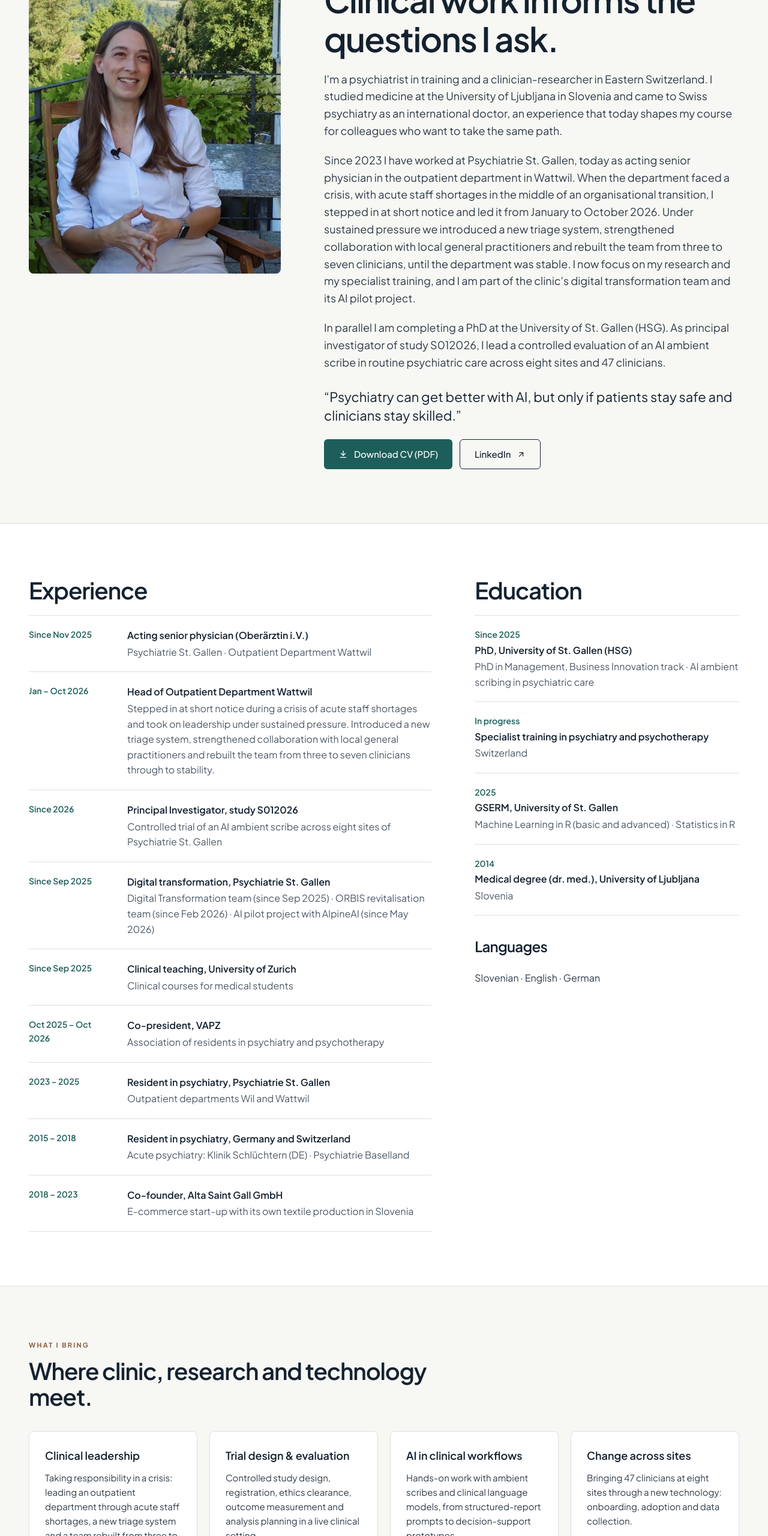
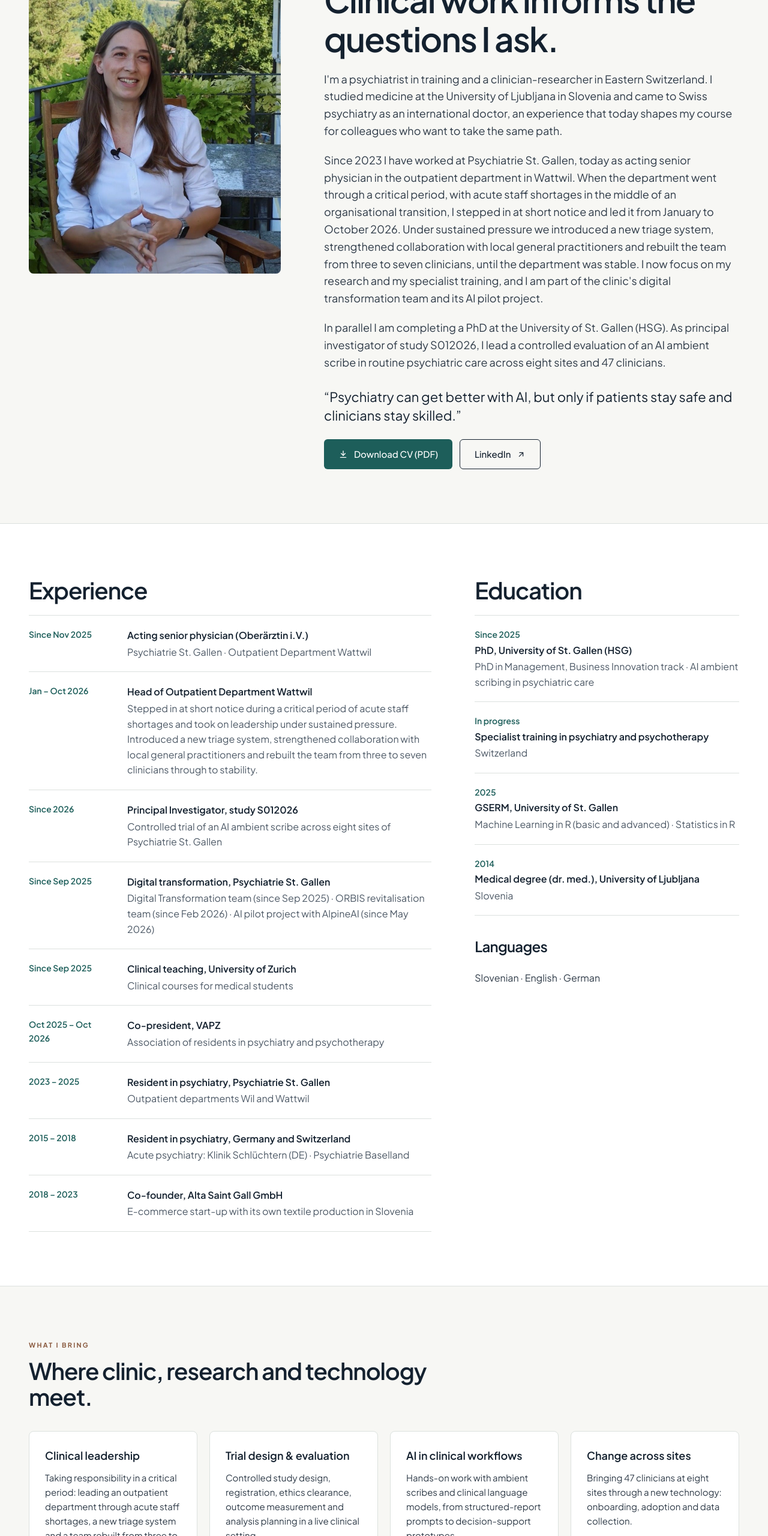
Before and after one commit to majadobelsek-lgtm/webseite, a plain HTML site: page about.html in a window 1280 px wide. Shown: the part 240-2800 px from the top of the page at 60% size. Drawn offline with Linux system fonts and the light colour scheme.

Commit message:
Update about page: wording for head-of-department period
Co-Authored-By: Claude Opus 5.5 <noreply@anthropic.com>
Claude-Session: https://claude.ai/code/session_01RMxbYj8MAWg163qb1w1msj

```diff
--- a/about.html
+++ b/about.html
@@ -42,7 +42,7 @@
 <p style="margin: 0; font-size: 11px; letter-spacing: 0.2em; text-transform: uppercase; font-weight: 700; color: #8A5A3F">About</p>
 <h1 style="margin: 0; font-family: 'Plus Jakarta Sans', Arial, sans-serif; font-size: clamp(36px, 4.4vw, 58px); line-height: 1.15; font-weight: 600; letter-spacing: -0.03em">Clinical work informs the questions I ask.</h1>
 <p style="margin: 0; font-size: 18px; color: #2F3B48">I'm a psychiatrist in training and a clinician-researcher in Eastern Switzerland. I studied medicine at the University of Ljubljana in Slovenia and came to Swiss psychiatry as an international doctor, an experience that today shapes my course for colleagues who want to take the same path.</p>
-<p style="margin: 0; font-size: 18px; color: #2F3B48">Since 2023 I have worked at Psychiatrie St. Gallen, today as acting senior physician in the outpatient department in Wattwil. When the department faced a crisis, with acute staff shortages in the middle of an organisational transition, I stepped in at short notice and led it from January to October 2026. Under sustained pressure we introduced a new triage system, strengthened collaboration with local general practitioners and rebuilt the team from three to seven clinicians, until the department was stable. I now focus on my research and my specialist training, and I am part of the clinic's digital transformation team and its AI pilot project.</p>
+<p style="margin: 0; font-size: 18px; color: #2F3B48">Since 2023 I have worked at Psychiatrie St. Gallen, today as acting senior physician in the outpatient department in Wattwil. When the department went through a critical period, with acute staff shortages in the middle of an organisational transition, I stepped in at short notice and led it from January to October 2026. Under sustained pressure we introduced a new triage system, strengthened collaboration with local general practitioners and rebuilt the team from three to seven clinicians, until the department was stable. I now focus on my research and my specialist training, and I am part of the clinic's digital transformation team and its AI pilot project.</p>
 <p style="margin: 0; font-size: 18px; color: #2F3B48">In parallel I am completing a PhD at the University of St. Gallen (HSG). As principal investigator of study S012026, I lead a controlled evaluation of an AI ambient scribe in routine psychiatric care across eight sites and 47 clinicians.</p>
 <p style="margin: 0; font-family: 'Plus Jakarta Sans', Arial, sans-serif; font-size: 22px; line-height: 1.4; color: #14212F; padding-top: 8px">“Psychiatry can get better with AI, but only if patients stay safe and clinicians stay skilled.”</p>
 <div style="display: flex; flex-wrap: wrap; gap: 12px; padding-top: 4px">
@@ -64,7 +64,7 @@
 </li>
 <li style="display: flex; flex-wrap: wrap; gap: 4px 24px; padding: 20px 0; border-bottom: 1px solid #DCE1DE">
 <span style="flex: 0 0 140px; font-size: 14px; font-weight: 600; color: #1D5E5A">Jan – Oct 2026</span>
-<span style="flex: 1 1 320px; min-width: 0; display: flex; flex-direction: column; gap: 2px"><span style="font-weight: 600">Head of Outpatient Department Wattwil</span><span style="color: #4D5966">Stepped in at short notice during a crisis of acute staff shortages and took on leadership under sustained pressure. Introduced a new triage system, strengthened collaboration with local general practitioners and rebuilt the team from three to seven clinicians through to stability.</span></span>
+<span style="flex: 1 1 320px; min-width: 0; display: flex; flex-direction: column; gap: 2px"><span style="font-weight: 600">Head of Outpatient Department Wattwil</span><span style="color: #4D5966">Stepped in at short notice during a critical period of acute staff shortages and took on leadership under sustained pressure. Introduced a new triage system, strengthened collaboration with local general practitioners and rebuilt the team from three to seven clinicians through to stability.</span></span>
 </li>
 <li style="display: flex; flex-wrap: wrap; gap: 4px 24px; padding: 20px 0; border-bottom: 1px solid #DCE1DE">
 <span style="flex: 0 0 140px; font-size: 14px; font-weight: 600; color: #1D5E5A">Since 2026</span>
@@ -119,7 +119,7 @@
 <div style="display: grid; grid-template-columns: repeat(auto-fit, minmax(250px, 1fr)); gap: 20px">
 <div style="background: #FFFFFF; border: 1px solid #DCE1DE; border-radius: 8px; padding: 26px; display: flex; flex-direction: column; gap: 10px">
 <h3 style="margin: 0; font-size: 18px; font-weight: 600">Clinical leadership</h3>
-<p style="margin: 0; color: #2F3B48; font-size: 15px">Taking responsibility in a crisis: leading an outpatient department through acute staff shortages, a new triage system and a team rebuilt from three to seven clinicians.</p>
+<p style="margin: 0; color: #2F3B48; font-size: 15px">Taking responsibility in a critical period: leading an outpatient department through acute staff shortages, a new triage system and a team rebuilt from three to seven clinicians.</p>
 </div>
 <div style="background: #FFFFFF; border: 1px solid #DCE1DE; border-radius: 8px; padding: 26px; display: flex; flex-direction: column; gap: 10px">
 <h3 style="margin: 0; font-size: 18px; font-weight: 600">Trial design &amp; evaluation</h3>
```
Also changed, not shown: cv/cv.html (+1 -1 lines), 1 other file.
